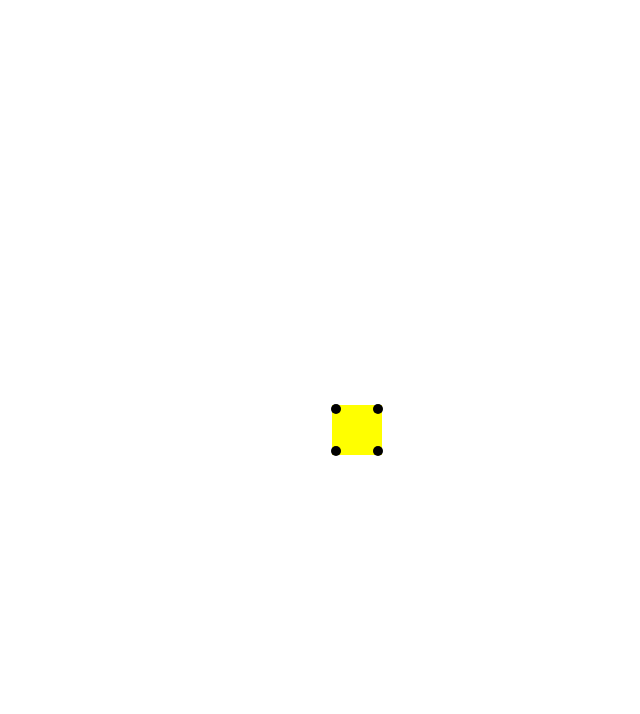
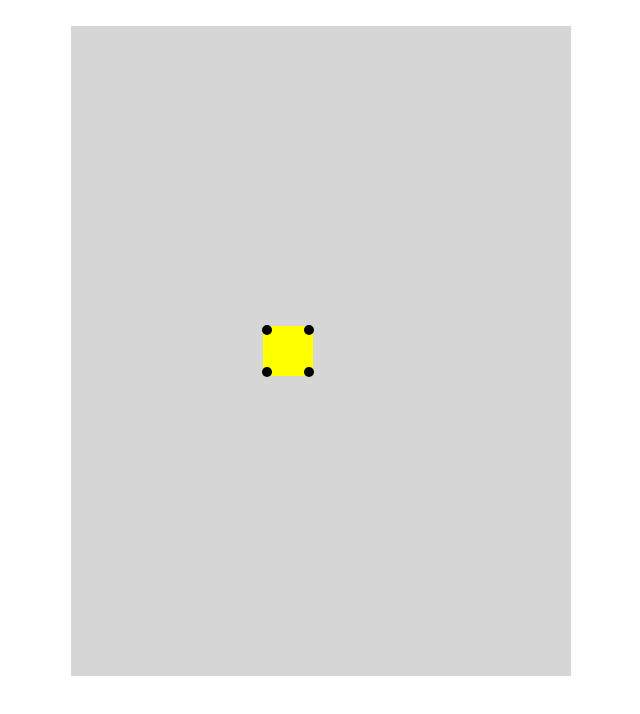
Before and after one commit to NIPPANRAJAK/Resizer-react, a React (Create React App) app: page / in a window 1280 px wide. Shown: the top 714 px of the page, without its empty margins (313-953 px from the left). Built offline with nearby package versions, Linux system fonts and the light colour scheme.

Commit message:
second commit

```diff
--- a/src/App.css
+++ b/src/App.css
@@ -1,14 +1,24 @@
-.item {
+.main{
+  height: 650px;
+  width: 500px;
+  background-color: rgb(214, 214, 214);
+  display: flex;
+  /* justify-content: center; */
+  align-items: center;
+  margin-left: 30%;
+  margin-top: 2%;
+}
+
+.item{
   height: 50px;
   width: 50px;
   position: absolute;
+  /* top: 40%; */
+  left: 45%;
   background: yellow;
-  margin: 5px;
- top: 50%;
- left: 50%;
   }
 
-.resizer {
+  .resizer{
     position: absolute;
     width: 10px;
     height: 10px;
@@ -17,26 +27,31 @@
     z-index: 2;
   }
 
-.nw {
+  .resizer.nw{
       top: -1px;
       left: -1px;
       cursor: nw-resize;
     }
 
-.ne {
+     .resizer.ne{
       top: -1px;
       right: -1px;
       cursor: ne-resize;
     }
 
-.sw {
+     .resizer.sw{
       bottom: -1px;
       left: -1px;
       cursor: sw-resize;
     }
 
-.se {
+     .resizer.se{
       bottom: -1px;
       right: -1px;
       cursor: se-resize;
     }
+    .Image{
+      z-index: 3;
+    height: 200px;
+    width: 200px;
+    }
--- a/src/App.js
+++ b/src/App.js
@@ -1,61 +1,13 @@
-import React, { useState, useRef } from "react";
+import React, { useState } from "react";
+import {Resizeable} from "./Resizeable";
+import image from "./image.jpg";
 import "./App.css";
-const App = (e) => {
-  const [isResizing, setIsResizing] = useState(false);
-  const resizerRef = useRef(null);
-  const boxRef = useRef(null);
-  const currentResizerRef = useRef(null);
-  const sizing = (e) => {
-    console.log("hellooo");
-    currentResizerRef.current = e.target;
-    setIsResizing(true);
-    let prevX = e.clientX;
-    let prevY = e.clientY;
-
-    function mousemove(e) {
-      const rect = boxRef.current.getBoundingClientRect();
-      console.log(rect, "lola");
-
-      if (currentResizerRef.current.classList.contains("se")) {
-        boxRef.current.style.width = rect.width - (prevX - e.clientX) + "px";
-        boxRef.current.style.height = rect.height - (prevY - e.clientY) + "px";
-      } else if (currentResizerRef.current.classList.contains("sw")) {
-        boxRef.current.style.width = rect.width + (prevX - e.clientX) + "px";
-        boxRef.current.style.height = rect.height - (prevY - e.clientY) + "px";
-        boxRef.current.style.left = rect.left - (prevX - e.clientX) + "px";
-        console.log(rect.left)
-      } else if (currentResizerRef.current.classList.contains("ne")) {
-        boxRef.current.style.width = rect.width - (prevX - e.clientX) + "px";
-        boxRef.current.style.height = rect.height + (prevY - e.clientY) + "px";
-        boxRef.current.style.top = rect.top - (prevY - e.clientY) + "px";
-      } else {
-        boxRef.current.style.width = rect.width + (prevX - e.clientX) + "px";
-        boxRef.current.style.height = rect.height + (prevY - e.clientY) + "px";
-        boxRef.current.style.top = rect.top - (prevY - e.clientY) + "px";
-        boxRef.current.style.left = rect.left - (prevX - e.clientX) + "px";
-      }
-
-      prevX = e.clientX;
-      prevY = e.clientY;
-    }
-    function mouseup() {
-      window.removeEventListener("mousemove", mousemove);
-      window.removeEventListener("mouseup", mouseup);
-      setIsResizing(false);
-      boxRef.current=null
-    }
-
-    window.addEventListener("mousemove", mousemove);
-    window.addEventListener("mouseup", mouseup);
-  };
-
+const App = () => {
   return (
-    <div ref={boxRef} className="item">
-      <div className="resizer ne" onMouseDown={(e) => sizing(e)}></div>
-      <div className="resizer nw" onMouseDown={(e) => sizing(e)}></div>
-      <div className="resizer sw" onMouseDown={(e) => sizing(e)}></div>
-      <div className="resizer se" onMouseDown={(e) => sizing(e)}></div>
-    </div>
+    <Resizeable>
+      <img className="Image"  src={image} />
+    </Resizeable>
   );
 };
+
 export default App;
--- /dev/null
+++ b/src/Resizeable.js
@@ -0,0 +1,56 @@
+import React, { useRef } from "react";
+import "./App.css";
+export const Resizeable = (e) => {
+  // const [isResizing, setIsResizing] = useState(false);
+  // const resizerRef = useRef(null);
+  const boxRef = useRef(null);// access node  for resizing dimensions
+  let currentResizer;
+  const sizing = (e) => {
+    currentResizer = e.target; //to target the perticuler div
+    let prevX = e.clientX; // set current dimension
+    let prevY = e.clientY;
+    window.addEventListener("mousemove", mousemove);//move mouse
+    window.addEventListener("mouseup", mouseup);//release mouse
+    function mousemove(e) {
+      const rect = boxRef.current.getBoundingClientRect();// set whole dimenssion of full div
+
+      if (currentResizer.classList.contains("se")) { //.classList for access all the class  name and .contains to specify the perti cular calssname
+        boxRef.current.style.width = rect.width - (prevX - e.clientX) + "px";
+        boxRef.current.style.height = rect.height - (prevY - e.clientY) + "px";
+      } else if (currentResizer.classList.contains("sw")) {
+        boxRef.current.style.width = rect.width + (prevX - e.clientX) + "px";
+        boxRef.current.style.height = rect.height - (prevY - e.clientY) + "px";
+        boxRef.current.style.left = rect.left - (prevX - e.clientX) + "px";
+        console.log(rect.left, prevX, e.clientX)
+      } else if (currentResizer.classList.contains("ne")) {
+        boxRef.current.style.width = rect.width - (prevX - e.clientX) + "px";
+        boxRef.current.style.height = rect.height + (prevY - e.clientY) + "px";
+        boxRef.current.style.top = rect.top - (prevY - e.clientY) + "px";
+      } else {
+        boxRef.current.style.width = rect.width + (prevX - e.clientX) + "px";
+        boxRef.current.style.height = rect.height + (prevY - e.clientY) + "px";
+        boxRef.current.style.top = rect.top - (prevY - e.clientY) + "px";
+        boxRef.current.style.left = rect.left - (prevX - e.clientX) + "px";
+      }
+
+      prevX = e.clientX;// again set the current s axis
+      prevY = e.clientY;
+    }
+    function mouseup() {
+      window.removeEventListener("mousemove", mousemove);// for unstick the mouse move
+      window.removeEventListener("mouseup", mouseup);// for unstick the mouseup
+    }
+  };
+
+  return (
+    <div className="main">
+      <div ref={boxRef} className="item">
+        <div className="resizer ne" onMouseDown={(e) => sizing(e)}></div>
+        <div className="resizer nw" onMouseDown={(e) => sizing(e)}></div>
+        <div className="resizer sw" onMouseDown={(e) => sizing(e)}></div>
+        <div className="resizer se" onMouseDown={(e) => sizing(e)}></div>
+      </div>
+    </div>
+  );
+};
+// export default Resizeable;
```
Also changed, not shown: src/image.jpg (added). Lines whose indentation alone changed are shown as unchanged.
